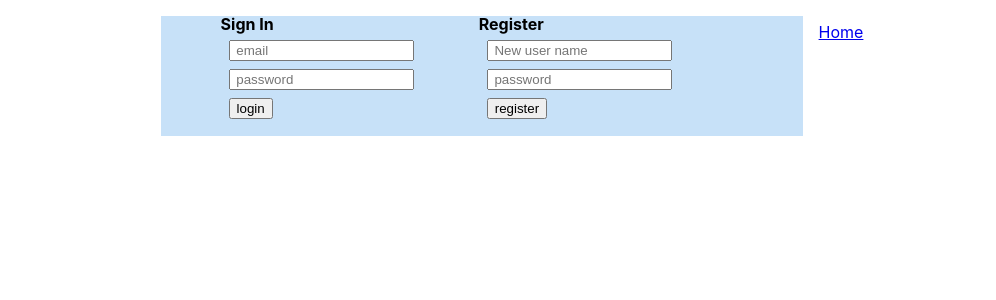
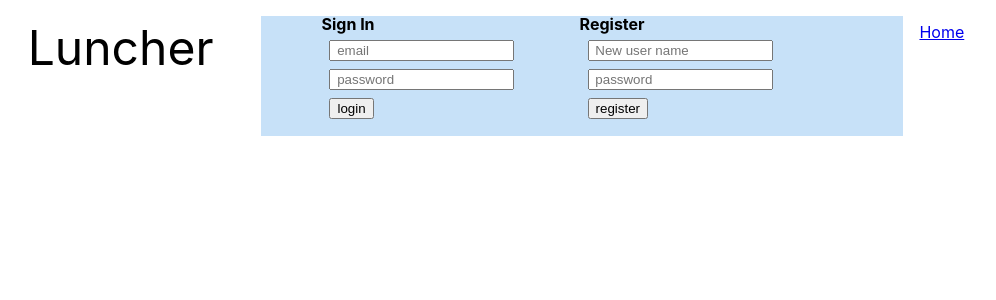
Before and after one commit to Greyflanel/Front-End-Build-Week-Luncher, a React (Create React App) app in the folder luncher/: page / in a window 1280 px wide. Shown: the top 300 px of the page, without its empty margins (140-1136 px from the left). Built offline with nearby package versions, Linux system fonts and the light colour scheme.

Commit message:
My eleventh commit. Working on styling for a bit.

```diff
--- a/luncher/src/App.js
+++ b/luncher/src/App.js
@@ -17,7 +17,7 @@ class App extends Component {
 
     return (
       <div className="App">
-        {/* <h1>Luncher</h1> */}
+        <h1>Luncher</h1>
       <div>
 
       <Login />
--- a/luncher/src/index.css
+++ b/luncher/src/index.css
@@ -139,3 +139,7 @@ div {
  background-color: rgb(199, 225, 248);
  height: 120px;
 }
+h1 {
+  font-size: 3rem;
+  margin-bottom: 100px;
+}
```
